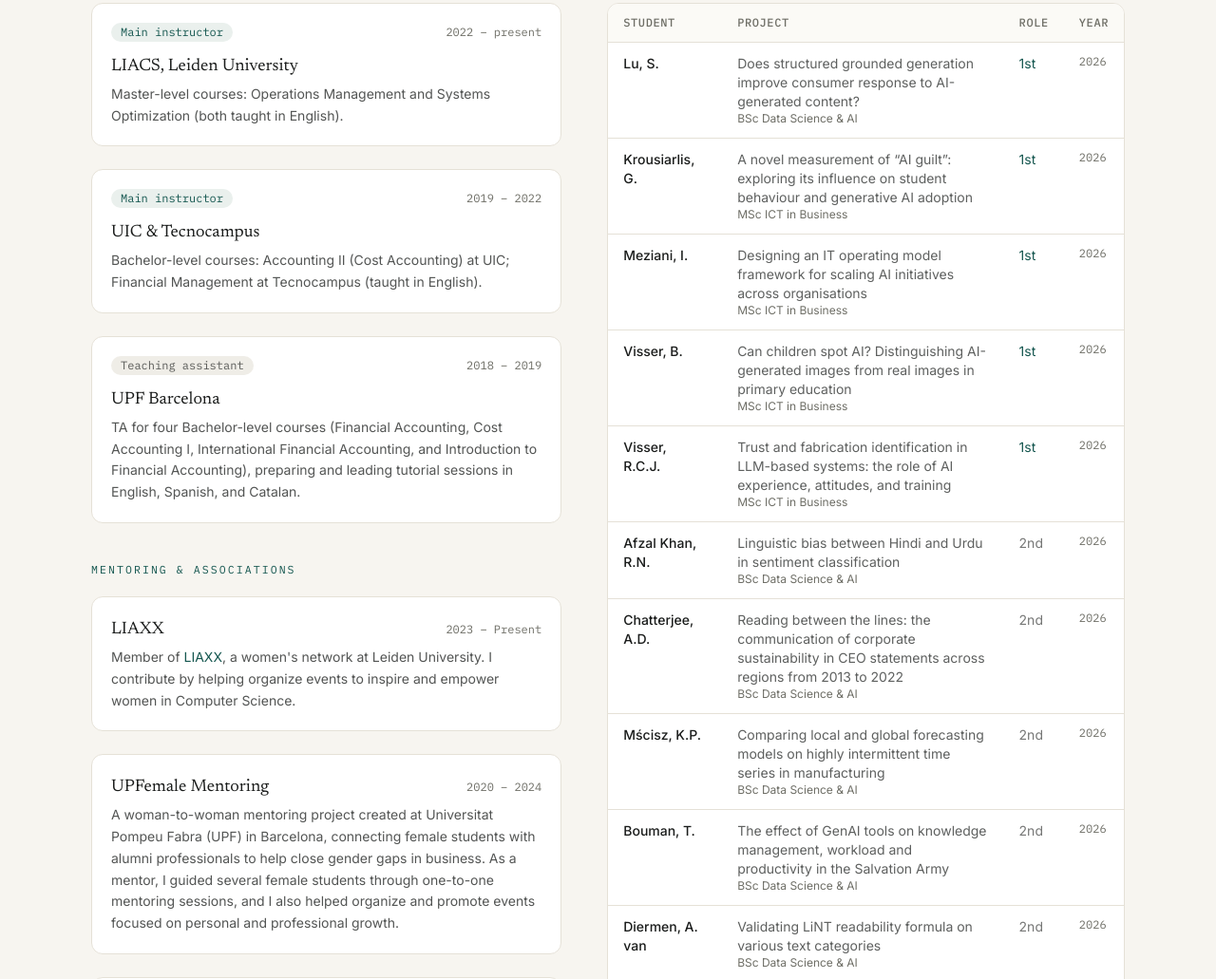
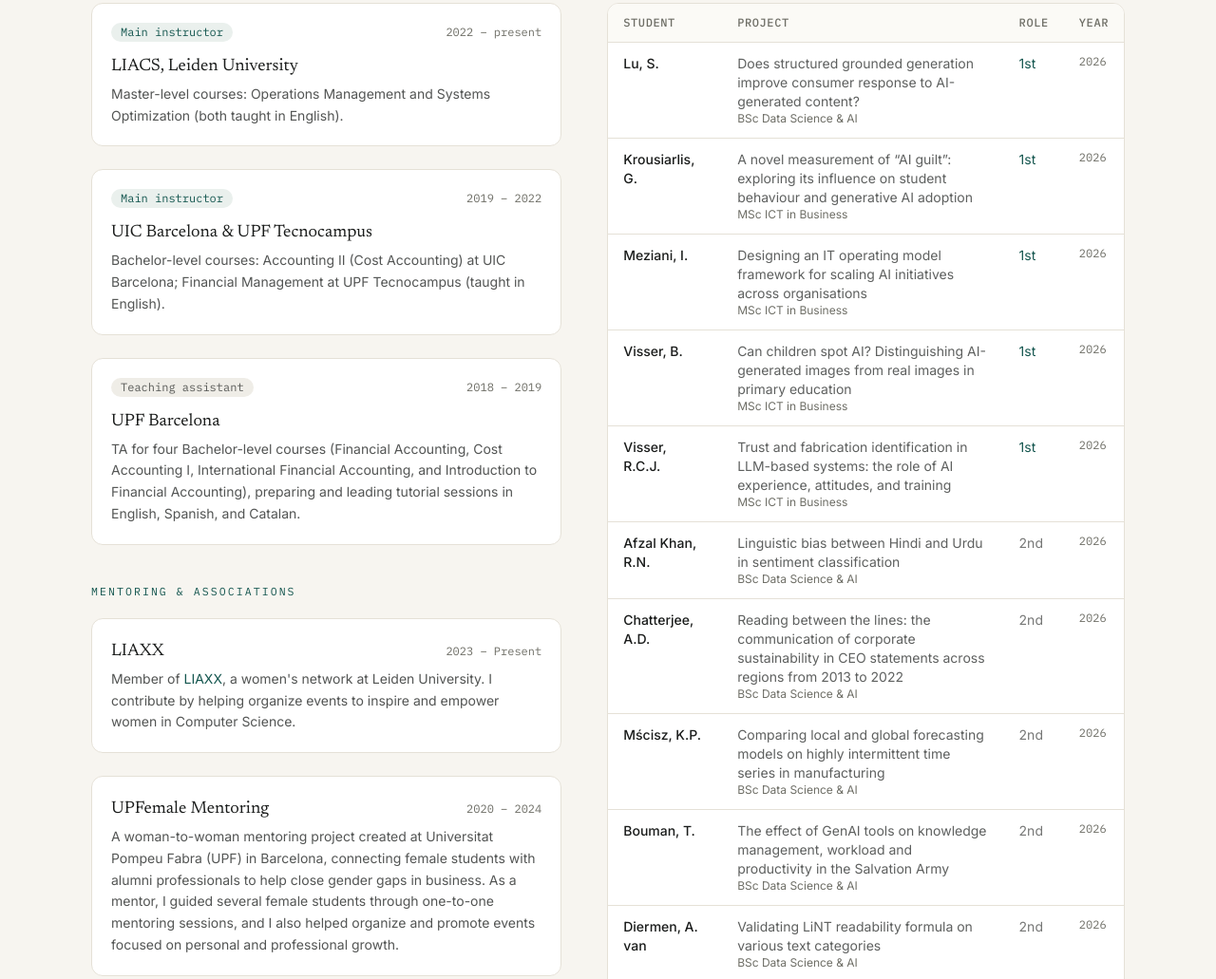
Before and after one commit to nataliaamat/nataliaamat.github.io, a plain HTML site: page index.html in a window 1280 px wide. Shown: the part 7351-8382 px from the top of the page at 95% size. Drawn offline with nearby package versions, Linux system fonts and the light colour scheme.

Commit message:
Update index.html

```diff
--- a/index.html
+++ b/index.html
@@ -847,8 +847,8 @@
                   <span class="rounded-full bg-tint px-2.5 py-0.5 font-mono text-xs text-accent">Main instructor</span>
                   <span class="font-mono text-xs text-muted">2019 – 2022</span>
                 </div>
-                <h4 class="mt-3 font-serif text-lg">UIC &amp; Tecnocampus</h4>
-                <p class="mt-1 text-sm leading-relaxed text-ink/75">Bachelor-level courses: Accounting II (Cost Accounting) at UIC; Financial Management at Tecnocampus (taught in English).</p>
+                <h4 class="mt-3 font-serif text-lg">UIC Barcelona &amp; UPF Tecnocampus</h4>
+                <p class="mt-1 text-sm leading-relaxed text-ink/75">Bachelor-level courses: Accounting II (Cost Accounting) at UIC Barcelona; Financial Management at UPF Tecnocampus (taught in English).</p>
               </div>
 
               <div class="rounded-xl border border-hair bg-surface p-5">
```
